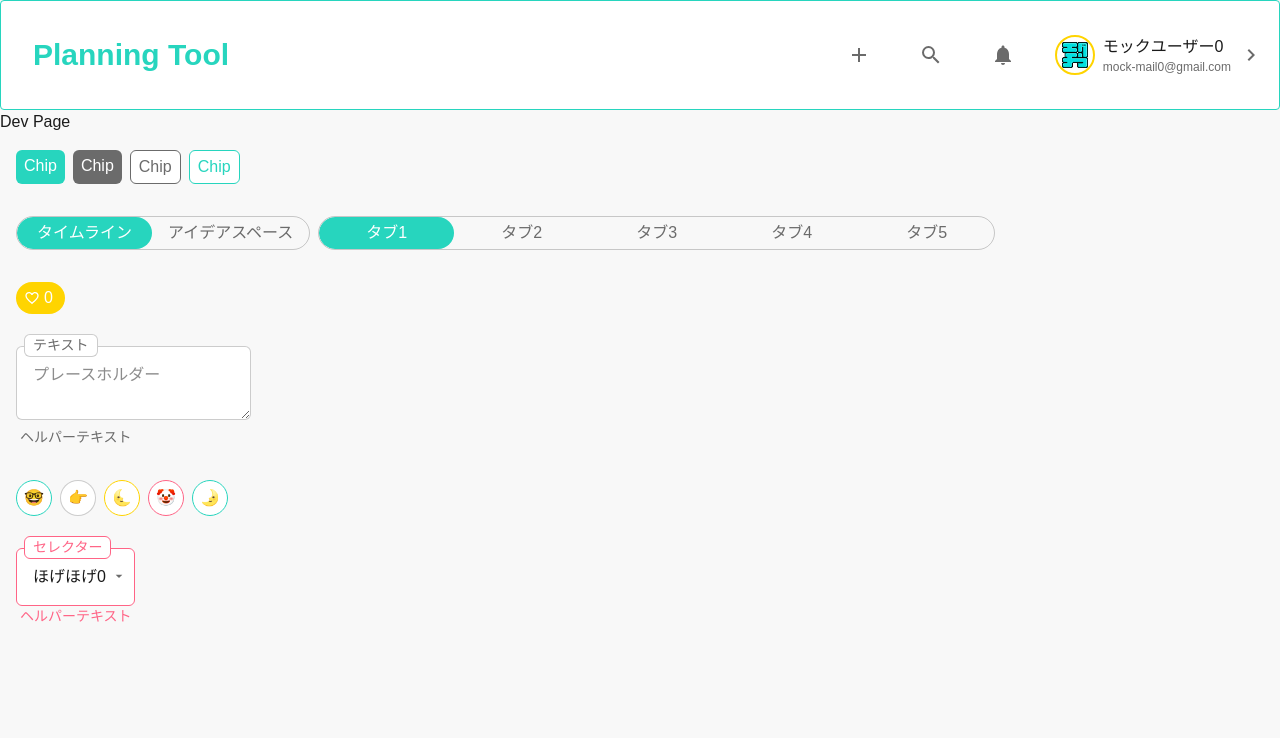
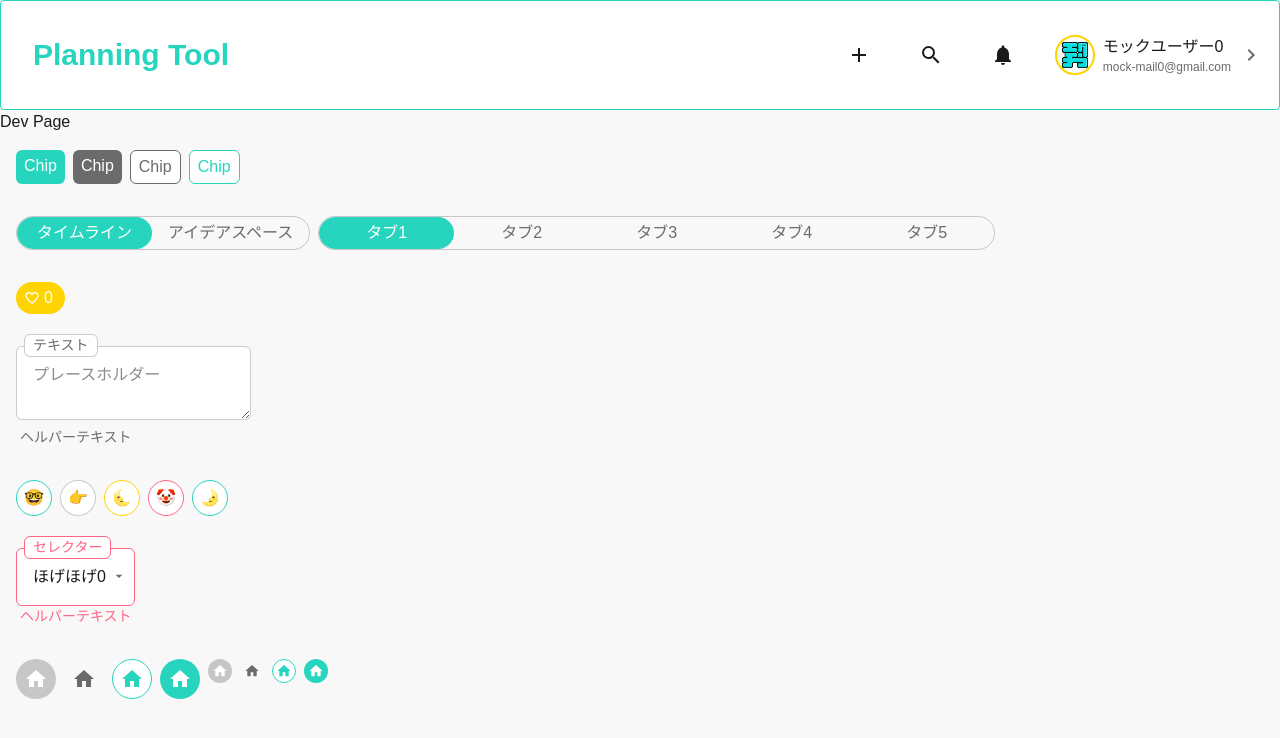
Before and after one commit to SOTA-swp/frontend, a Next.js app: page /dev in a window 1280 px wide. Shown: the top 738 px of the page. Built offline with nearby package versions, Linux system fonts and the light colour scheme.

Commit message:
♻️ スタイルを分離

```diff
--- a/app/dev/page.tsx
+++ b/app/dev/page.tsx
@@ -2,11 +2,13 @@
 import Chip from "@/components/Chip";
 import EmojiIcon from "@/components/EmojiIcon";
 import FavoriteCounter from "@/components/FavoriteCounter";
+import IconButton from "@/components/IconButton";
 import Selector from "@/components/Selector";
 import SelectorItem from "@/components/SelectorItem";
 import Tab from "@/components/Tab";
 import TextField from "@/components/TextField";
 import React from "react";
+import { MdHome } from "react-icons/md";
 
 export interface DevPageProps {
   a: undefined;
@@ -98,6 +100,16 @@ const DevPage: React.FC<DevPageProps> = ({}) => {
           <SelectorItem value={5}>ふがふが5</SelectorItem>
         </Selector>
       </div>
+      <div className="flex gap-2 p-4">
+        <IconButton icon={<MdHome />} variant={"disable"} />
+        <IconButton icon={<MdHome />} variant={"iconOnly"} />
+        <IconButton icon={<MdHome />} variant={"outline"} />
+        <IconButton icon={<MdHome />} variant={"contain"} />
+        <IconButton icon={<MdHome />} variant={"disable"} size={"xs"} />
+        <IconButton icon={<MdHome />} variant={"iconOnly"} size={"xs"} />
+        <IconButton icon={<MdHome />} variant={"outline"} size={"xs"} />
+        <IconButton icon={<MdHome />} variant={"contain"} size={"xs"} />
+      </div>
     </div>
   );
 };
--- a/components/IconButton.tsx
+++ b/components/IconButton.tsx
@@ -1,57 +1,102 @@
+import { cva, type VariantProps } from "class-variance-authority";
+import { cn } from "@/lib/utils";
 import ComponentSizeType from "@/types/componentSize";
-import clsx from "clsx";
-import React from "react";
+import ComponentColor from "@/types/componentColor";
 
-type VariantType = "primary" | "outline" | "disable" | "icon-only";
+const iconButtonStyles = cva(
+  "relative flex items-center justify-center aspect-square rounded-full hover:brightness-90 hover:scale-105 active:brightness-80 active:scale-95 transition",
+  {
+    variants: {
+      variant: {
+        contain: "text-paper",
+        outline: "border bg-paper",
+        disable:
+          "bg-shadow text-paper hover:scale-100! hover:brightness-100 active:scale-100! active:brightness-100! transition-none! cursor-not-allowed",
+        iconOnly: "text-text-secondary",
+      },
+      size: {
+        xs: "h-6 text-[1rem]",
+        sm: "h-8 text-[1.25rem]",
+        md: "h-10 text-[1.5rem]",
+        lg: "h-12 text-[1.75rem]",
+        xl: "h-14 text-[2rem]",
+      } satisfies Record<ComponentSizeType, string>,
+      colors: {
+        primary: "",
+        gray: "",
+        accent: "",
+        error: "",
+      } satisfies Record<ComponentColor, string>,
+    },
+
+    compoundVariants: [
+      {
+        variant: "contain",
+        colors: "primary",
+        class: "bg-primary ",
+      },
+      {
+        variant: "contain",
+        colors: "gray",
+        class: "bg-text-secondary",
+      },
+      {
+        variant: "contain",
+        colors: "accent",
+        class: "bg-accent",
+      },
+      {
+        variant: "contain",
+        colors: "error",
+        class: "bg-error",
+      },
+      {
+        variant: "outline",
+        colors: "primary",
+        class: "border-primary text-primary",
+      },
+      {
+        variant: "outline",
+        colors: "gray",
+        class: "border-text-secondary text-text-secondary",
+      },
+      {
+        variant: "outline",
+        colors: "accent",
+        class: "border-accent text-accent",
+      },
+      {
+        variant: "outline",
+        colors: "error",
+        class: "border-error text-error",
+      },
+    ],
+    defaultVariants: {
+      variant: "contain",
+      size: "md",
+      colors: "primary",
+    },
+  }
+);
+
+interface IconButtonProps
+  extends React.ButtonHTMLAttributes<HTMLButtonElement>,
+    VariantProps<typeof iconButtonStyles> {
+  icon?: React.ReactNode;
+}
 
 function IconButton({
-  size = "md",
-  variant = "primary",
+  size,
+  variant,
+  colors,
   icon,
+  className,
   ...props
-}: {
-  size?: ComponentSizeType;
-  variant?: VariantType;
-  icon?: React.ReactNode;
-} & React.ButtonHTMLAttributes<HTMLButtonElement>) {
+}: IconButtonProps) {
   return (
     <button
       {...props}
-      className={clsx(
-        `
-        relative
-        flex
-        items-center
-        justify-items-center
-        rounded-full
-        group
-        hover:brightness-90
-        active:brightness-80
-        transition
-        `,
-        size === "xs" && "p-0.5 text-[1rem]",
-        size === "sm" && "p-1 text-[1.25rem]",
-        size === "md" && "p-2 text-[1.5rem]",
-        size === "lg" && "p-2.5 text-[1.75rem]",
-        size === "xl" && "p-3 text-[2rem]",
-        variant === "primary" && "bg-primary text-paper",
-        variant === "outline" && "border border-primary bg-paper text-primary",
-        variant === "disable" &&
-          "bg-shadow text-paper hover:brightness-100 active:brightness-100 cursor-not-allowed",
-        variant === "icon-only" && "bg-transparent text-text-secondary",
-        props.className
-      )}>
-      <div
-        className="
-        absolute
-        inset-0
-        rounded-full
-        bg-transparent
-        group-hover:bg-shadow/50
-        group-active:bg-shadow/70
-        transition
-      "
-      />
+      className={cn(iconButtonStyles({ variant, size, colors }), className)}>
       {icon}
     </button>
   );
```
